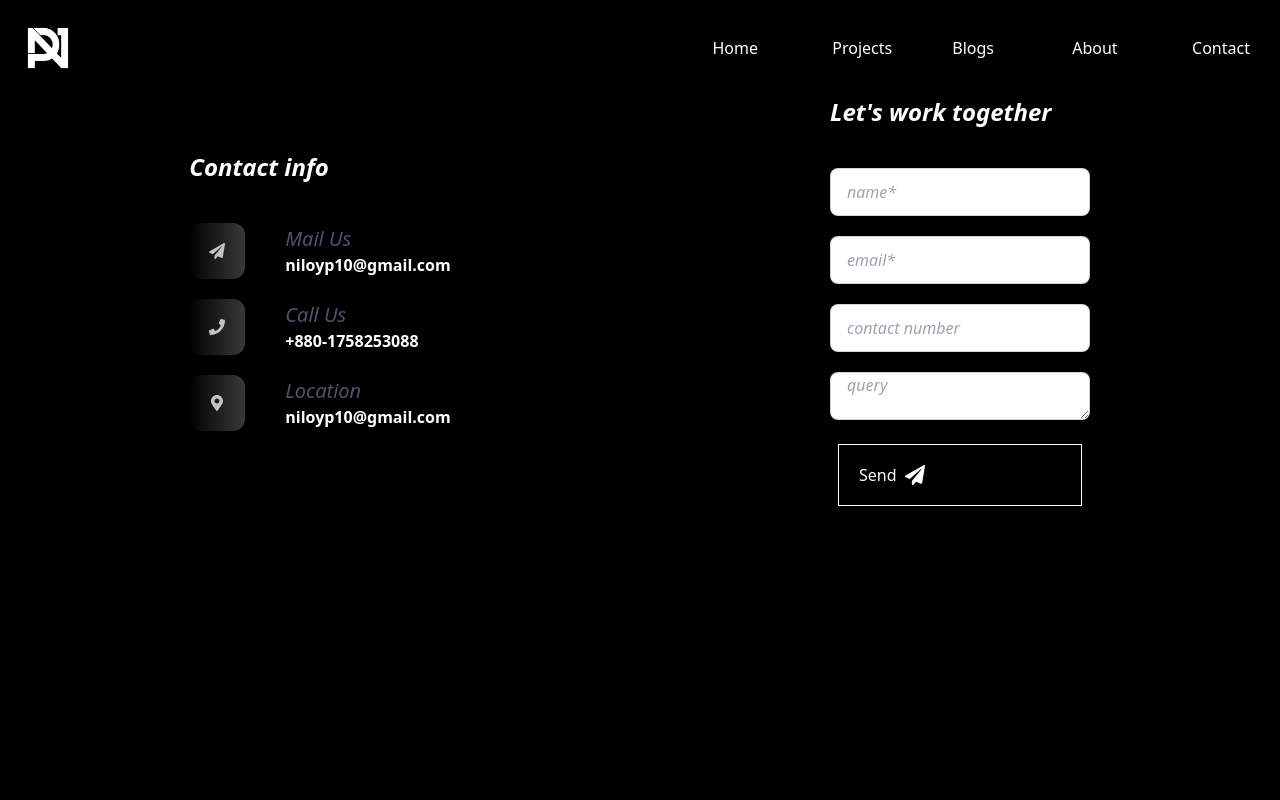
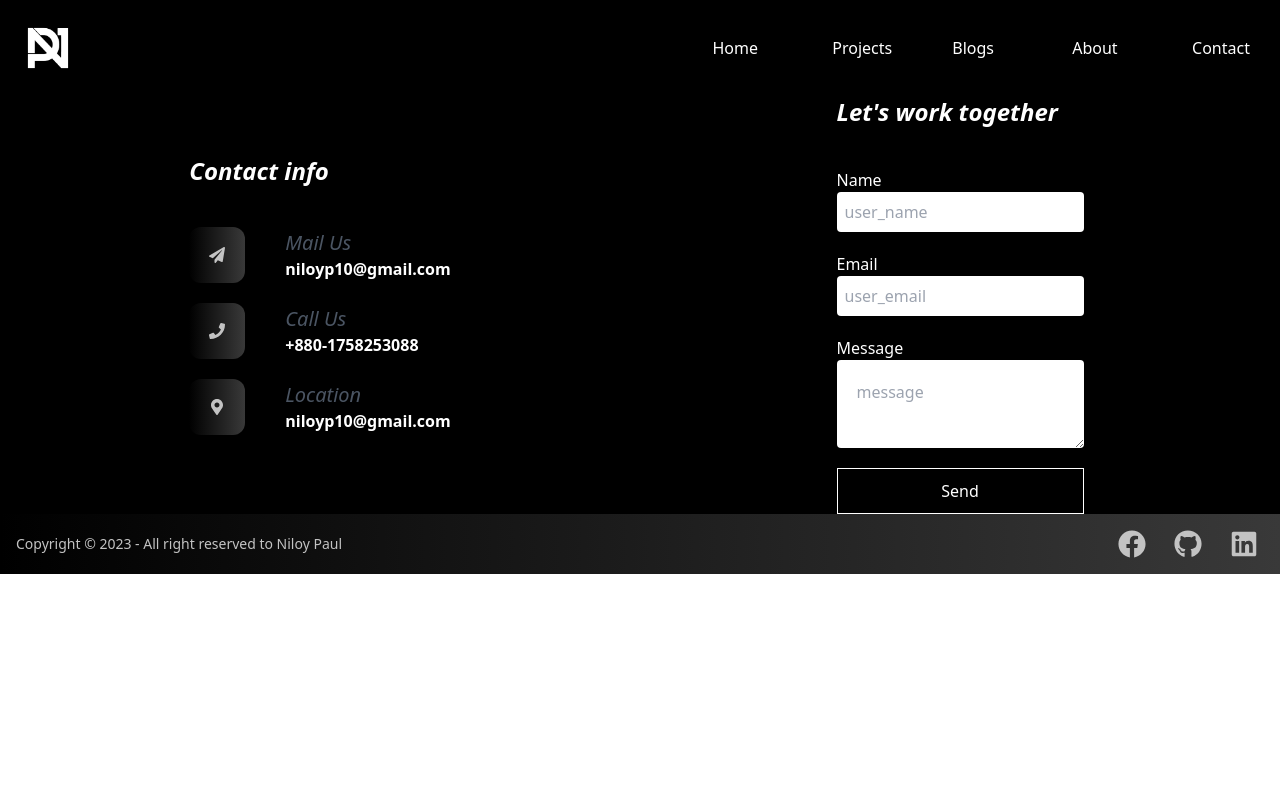
Before and after one commit to paulniloy/clientsite, a React (Vite) app: page /hireme in a window 1280 px wide. Shown: the top 800 px of the page. Built offline with nearby package versions, Linux system fonts and the light colour scheme.

Commit message:
email js added

```diff
--- a/package.json
+++ b/package.json
@@ -10,6 +10,7 @@
     "preview": "vite preview"
   },
   "dependencies": {
+    "@emailjs/browser": "^3.11.0",
     "@tanstack/react-query": "^4.29.14",
     "aos": "^2.3.4",
     "localforage": "^1.10.0",
--- a/src/components/Homepage/Homepage.jsx
+++ b/src/components/Homepage/Homepage.jsx
@@ -21,7 +21,6 @@ import axios from "../../assets/logos/axios.jpeg"
 import redux from "../../assets/logos/redux.png"
 import tanstack from "../../assets/logos/tanstack.png"
 import js from "../../assets/logos/js.png"
-
 
 
 
@@ -123,6 +122,9 @@ const Homepage = () => {
                     </div>
                 </Marquee>
             </div> */}
+            <div>
+                <Contact></Contact>
+            </div>
 
         </div>
     );
--- a/src/components/Navbar/Nav.jsx
+++ b/src/components/Navbar/Nav.jsx
@@ -33,7 +33,7 @@ const Nav = () => {
         <Link className='hover:text-gray-400 transition-all duration-300 ease-in-out mx-5 bg-black md:bg-none mt-2 md:mt-0' smooth to={"/work"}>Projects</Link>
         <Link className='hover:text-gray-400 transition-all duration-300 ease-in-out mx-5 bg-black md:bg-none mt-2 md:mt-0' smooth to={"/blog"}>Blogs</Link>
         <Link className='hover:text-gray-400 transition-all duration-300 ease-in-out mx-5 bg-black md:bg-none mt-2 md:mt-0' to={"/about"}>About</Link>
-        <Link className='hover:text-gray-400 transition-all duration-300 ease-in-out mx-5 bg-black md:bg-none mt-2 md:mt-0' to={"/hireme"}>Contact</Link>
+        <Link className='hover:text-gray-400 transition-all duration-300 ease-in-out mx-5 bg-black md:bg-none mt-2 md:mt-0' smooth to={"#hireme"}>Contact</Link>
         {/* {
             isadmin ? <Link className='btnn' to={"/admin"}>Dashboard</Link> : ""
         } */}
@@ -62,10 +62,10 @@ const Nav = () => {
                     <div className=''>
                         <div className={`fixed gap-5 z-10 bg-black text-gray-400 p-2 rounded-xl flex flex-col absolute mt-12 transition-all md:hidden duration-400 ease-in-out ${isactive ? "block left-0" : "-left-40"}`}>
                             <Link onClick={handleblur}  className='' to={"/"}>Home</Link>
-                            <Link onClick={handleblur}  className='' smooth to={"#blog"}>Blogs</Link>
-                            <Link onClick={handleblur}  className='' smooth to={"#work"}>Projects</Link>
+                            <Link onClick={handleblur}  className='' smooth to={"/blog"}>Blogs</Link>
+                            <Link onClick={handleblur}  className='' smooth to={"/work"}>Projects</Link>
                             <Link onClick={handleblur}  className='' to={"/about"}>About</Link>
-                            <Link onClick={handleblur}  className='' smooth to={"/hireme"}>Contact</Link>
+                            <Link onClick={handleblur}  className='' smooth to={"#hireme"}>Contact</Link>
                             {/* {
             isadmin ? <Link className='btnn' to={"/admin"}>Dashboard</Link> : ""
         } */}
--- a/src/components/contact/Contact.jsx
+++ b/src/components/contact/Contact.jsx
@@ -1,37 +1,50 @@
-import React from 'react';
-import { useForm } from 'react-hook-form';
+import React, { useRef } from 'react';
+// import { useForm } from 'react-hook-form';
+import emailjs from '@emailjs/browser';
 import { FaMapMarkerAlt, FaPhone, FaPaperPlane } from "react-icons/fa";
 
 const Contact = () => {
-    const {
-        register,
-        handleSubmit,
-        watch,
-        reset,
-        formState: { errors },
-    } = useForm();
+    const form = useRef();
 
-    const onSubmit = (data) => {
-        const name = data.name;
-        const email = data.email;
-        const phone = data.phone;
-        const query = data.query;
-        console.log(name, email, phone, query);
-        const clientinfo = {
-            name, email, phone, query
-        }
-        fetch("https://portfolioserver-phi.vercel.app/client", {
-            method: "POST",
-            headers: {
-                'content-type': 'application/json'
-            },
-            body: JSON.stringify(clientinfo)
-        })
-        reset();
-    }
+    const sendEmail = (e) => {
+        e.preventDefault();
+
+        emailjs.sendForm('service_2dys9er', 'template_v0k9hqe', form.current, 'VMmt5cfg3vgiAnNWP')
+            .then((result) => {
+                console.log(result.text);
+            }, (error) => {
+                console.log(error.text);
+            });
+    };
+    // const {
+    //     register,
+    //     handleSubmit,
+    //     watch,
+    //     reset,
+    //     formState: { errors },
+    // } = useForm();
+
+    // const onSubmit = (data) => {
+    //     const name = data.name;
+    //     const email = data.email;
+    //     const phone = data.phone;
+    //     const query = data.query;
+    //     console.log(name, email, phone, query);
+    //     const clientinfo = {
+    //         name, email, phone, query
+    //     }
+    //     fetch("https://portfolioserver-phi.vercel.app/client", {
+    //         method: "POST",
+    //         headers: {
+    //             'content-type': 'application/json'
+    //         },
+    //         body: JSON.stringify(clientinfo)
+    //     })
+    //     reset();
+    // }
 
     return (
-        <div className='bg-black text-white min-h-screen'>
+        <div className='bg-black text-white '>
             <div className='grid md:grid-cols-2 items-center justify-items-center'>
                 <div>
                     <h1 className='mb-10 font-bold text-2xl italic'>Contact info</h1>
@@ -63,29 +76,23 @@ const Contact = () => {
                         </div>
                     </div>
                 </div>
-                <div>
+                <div id='hireme' className='flex flex-col'>
                     <h1 className='mb-10 font-bold text-2xl italic'>Let's work together</h1>
                     {/* <div className="hero blackbg rounded-xl w-9/12 md:w-full">
                         <div className="hero-content flex-col lg:flex-row-reverse"> */}
                     {/* <div className="card flex-shrink-0 shadow-2xl p-0"> */}
                     {/* <div className="card-body "> */}
-                                    <form onSubmit={handleSubmit(onSubmit)}>
-                                        <div className="form-control mb-5">
-                                            <input type="text" {...register("name", { required: true })} placeholder="name*" className="input input-bordered text-black italic" />
+                    <div>
+                        <form className='flex flex-col' ref={form} onSubmit={sendEmail}>
+                            <label className=''>Name</label>
+                            <input className='p-2 rounded text-black' placeholder='user_name' type="text" name="user_name" />
+                            <label className='mt-5'>Email</label>
+                            <input className='p-2 rounded text-black' placeholder='user_email' type="email" name="user_email" />
+                            <label className='mt-5'>Message</label>
+                            <textarea className='p-5 rounded text-black' placeholder='message' name="message" />
+                            <input className='btnnn mt-5'  type="submit" value="Send" />
+                        </form>
                     </div>
-                                        <div className="form-control mb-5">
-                                            <input type="text" {...register("email", { required: true })} placeholder="email*" className="input input-bordered text-black italic" />
-                                        </div>
-                                        <div className="form-control mb-5">
-                                            <input type="number" {...register("phone", { required: true })} placeholder="contact number" className="input input-bordered text-black italic" />
-                                        </div>
-                                        <div className="form-control">
-                                            <textarea rows="10" cols="5" type="text" placeholder="query" {...register("query", { required: true })} className="input input-bordered text-black italic" />
-                                        </div>
-                                        <div className="form-control mt-6">
-                                            <button type='submit' className="btnnn flex items-center gap-2 mx-2">Send<FaPaperPlane  className='w-5 h-10'/></button>
-                                        </div>
-                                    </form>
                 </div>
                 {/* </div> */}
                 {/* </div> */}
```
Also changed, not shown: 1 other file (tests, documents, lock files or other folders). Lines whose indentation alone changed are shown as unchanged.
